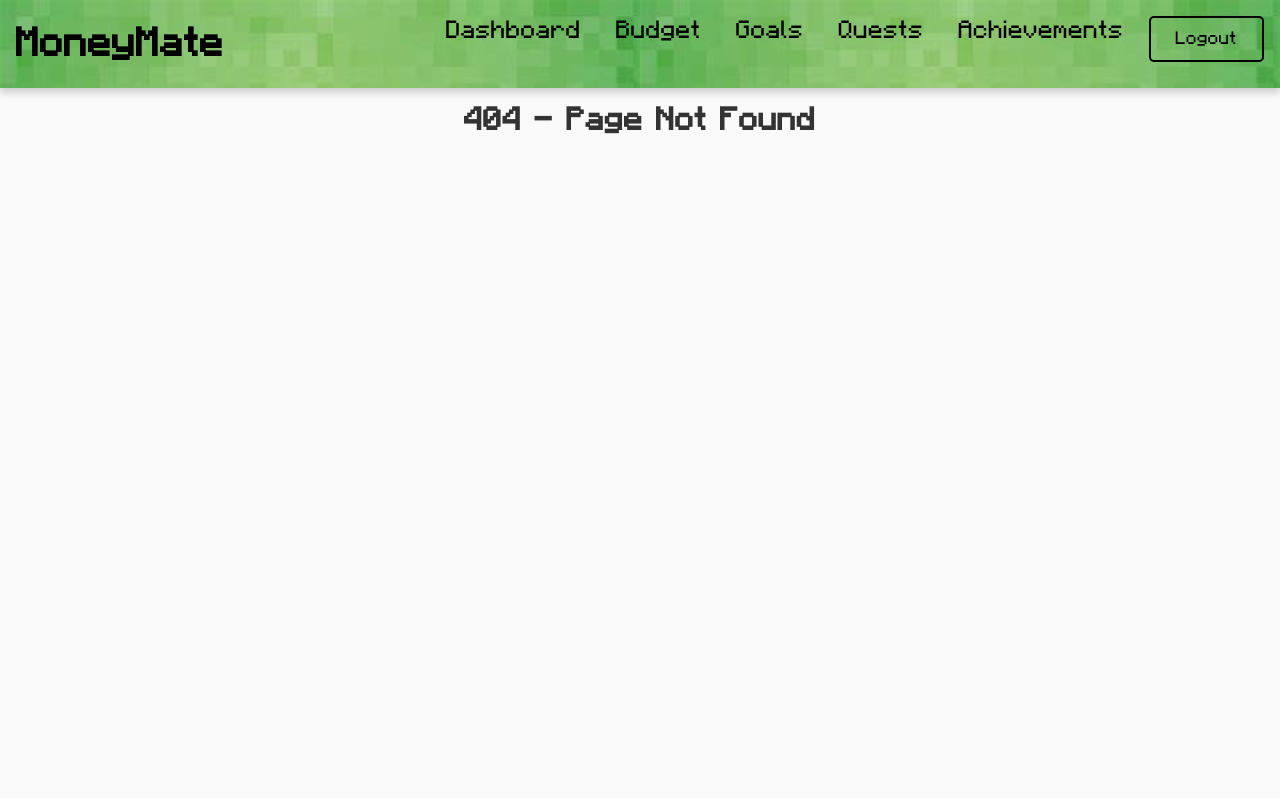
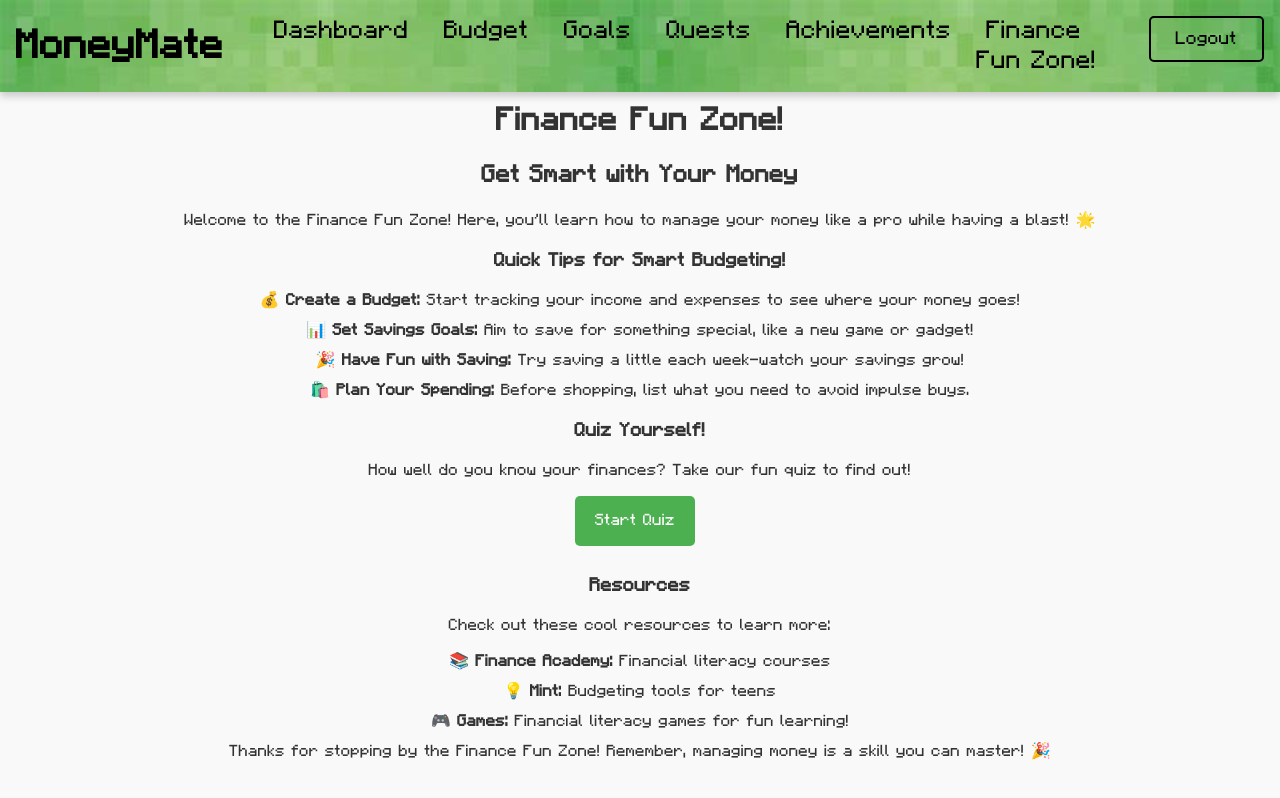
Before and after one commit to sparku7/CashCraft, a React (Create React App) app: page /finance-education in a window 1280 px wide. Before the commit this address had no page. Built offline with nearby package versions, Linux system fonts and the light colour scheme.

Commit message:
Added finance fun zone.

```diff
--- a/src/App.js
+++ b/src/App.js
@@ -24,6 +24,7 @@ import './css/Quests.css';
 import './app.css';
 
 import { Navigate } from 'react-router-dom';
+import FinanceEducation from './components/FinanceEducation'; // Import the new component
 
 const App = () => {
   return (
@@ -78,6 +79,10 @@ const App = () => {
                     </ProtectedRoute>
                   }
                 />
+                <Route
+                  path="/finance-education"
+                  element={<FinanceEducation />}
+                /> {/* New route */}
                 <Route path="*" element={<h1>404 - Page Not Found</h1>} />
               </Routes>
             </Router>
@@ -88,4 +93,6 @@ const App = () => {
   );
 };
 
+
+
 export default App;
--- /dev/null
+++ b/src/components/FinanceEducation.js
@@ -0,0 +1,74 @@
+import React from 'react';
+
+const FinanceEducation = () => {
+    return (
+        <div className="finance-education" style={{ textAlign: 'center' }}>
+            <header>
+                <h1>Finance Fun Zone!</h1>
+                <h2>Get Smart with Your Money</h2>
+            </header>
+            <main>
+                <section className="introduction">
+                    <p>
+                        Welcome to the Finance Fun Zone! Here, you'll learn how to manage your money
+                        like a pro while having a blast! 🌟
+                    </p>
+                </section>
+                <section className="education-content">
+                    <h3>Quick Tips for Smart Budgeting!</h3>
+                    <div style={{ marginBottom: '10px' }}>
+                        <span>💰 <strong>Create a Budget:</strong></span>
+                        <span> Start tracking your income and expenses to see where your money goes!</span>
+                    </div>
+                    <div style={{ marginBottom: '10px' }}>
+                        <span>📊 <strong>Set Savings Goals:</strong></span>
+                        <span> Aim to save for something special, like a new game or gadget!</span>
+                    </div>
+                    <div style={{ marginBottom: '10px' }}>
+                        <span>🎉 <strong>Have Fun with Saving:</strong></span>
+                        <span> Try saving a little each week—watch your savings grow!</span>
+                    </div>
+                    <div style={{ marginBottom: '10px' }}>
+                        <span>🛍️ <strong>Plan Your Spending:</strong></span>
+                        <span> Before shopping, list what you need to avoid impulse buys.</span>
+                    </div>
+                </section>
+                <section className="interactive-quiz">
+                    <h3>Quiz Yourself!</h3>
+                    <p>How well do you know your finances? Take our fun quiz to find out!</p>
+                    <button
+                        className="quiz-button"
+                        style={{
+                            height: '50px',
+                            width: '120px',
+                            fontSize: '16px',
+                        }}
+                    >
+                        Start Quiz
+                    </button>
+                </section>
+                <section className="resources">
+                    <h3>Resources</h3>
+                    <p>Check out these cool resources to learn more:</p>
+                    <div style={{ marginBottom: '10px' }}>
+                        <span>📚 <strong>Finance Academy:</strong></span>
+                        <span> Financial literacy courses</span>
+                    </div>
+                    <div style={{ marginBottom: '10px' }}>
+                        <span>💡 <strong>Mint:</strong></span>
+                        <span> Budgeting tools for teens</span>
+                    </div>
+                    <div style={{ marginBottom: '10px' }}>
+                        <span>🎮 <strong>Games:</strong></span>
+                        <span> Financial literacy games for fun learning!</span>
+                    </div>
+                </section>
+            </main>
+            <footer>
+                <p>Thanks for stopping by the Finance Fun Zone! Remember, managing money is a skill you can master! 🎉</p>
+            </footer>
+        </div>
+    );
+};
+
+export default FinanceEducation;
--- a/src/components/Navbar.js
+++ b/src/components/Navbar.js
@@ -1,12 +1,12 @@
 import React, { useState, useEffect } from 'react';
 import { Link } from 'react-router-dom';
 import { useTheme } from './ThemeContext';
-import { useAuth } from '../components/Auth/AuthContext'; // Import useAuth
+import { useAuth } from '../components/Auth/AuthContext';
 import '../css/Navbar.css';
 
 const Navbar = () => {
   const { theme } = useTheme();
-  const { logout } = useAuth(); // Get logout function
+  const { logout } = useAuth();
   const [isOpen, setIsOpen] = useState(false);
 
   const toggleMenu = () => {
@@ -15,7 +15,7 @@ const Navbar = () => {
 
   const handleLogout = () => {
     logout();
-    // Optionally redirect after logout
+
   };
 
   useEffect(() => {
@@ -41,6 +41,7 @@ const Navbar = () => {
         <li><Link to="/goals" onClick={toggleMenu}>Goals</Link></li>
         <li><Link to="/quests" onClick={toggleMenu}>Quests</Link></li>
         <li><Link to="/achievements" onClick={toggleMenu}>Achievements</Link></li>
+        <li><Link to="/finance-education" onClick={toggleMenu}>Finance Fun Zone!</Link></li>
         <li>
         <li>
   <button onClick={handleLogout} className="logout-button">Logout</button>
```
